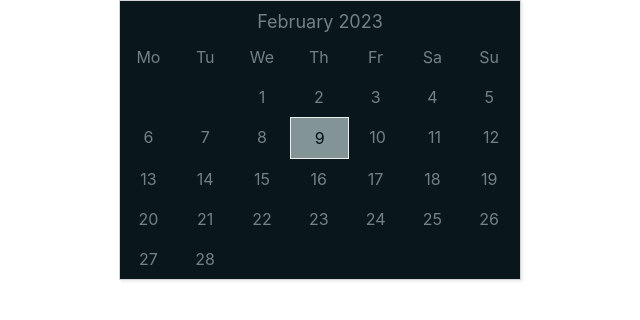
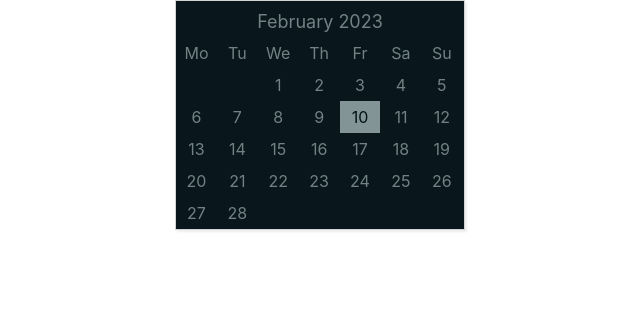
Before and after one commit to avarunraj/reactcalendar, a React (Create React App) app: page / in a window 1280 px wide. Shown: the top 320 px of the page, without its empty margins (320-960 px from the left). Built offline with nearby package versions, Linux system fonts and the light colour scheme.

Commit message:
added date props

```diff
--- a/src/App.tsx
+++ b/src/App.tsx
@@ -1,12 +1,14 @@
 import "./App.css";
 import { Calendar } from "./Components/Calendar";
 
-function App() {
+const App = () => {
+  let tomorrow = new Date();
+  tomorrow.setDate(tomorrow.getDate() + 1);
   return (
     <div className="App">
-      <Calendar />
+      <Calendar date={tomorrow} />
     </div>
   );
-}
+};
 
 export default App;
--- /dev/null
+++ b/src/Common/types.ts
@@ -0,0 +1,7 @@
+export type dayType = {
+  isSelectedDate?: boolean;
+};
+
+export type CalendarPropsTypes = {
+  date: Date;
+};
--- a/src/Components/Calendar.tsx
+++ b/src/Components/Calendar.tsx
@@ -1,13 +1,9 @@
-import { useState, useEffect } from "react";
+import { useState, useEffect, FC } from "react";
 import styled, { css } from "styled-components";
-
-type dayType = {
-  isToday?: boolean;
-  isSelected?: boolean;
-};
+import { CalendarPropsTypes, dayType } from "../Common/types";
 
 const Frame = styled.div`
-  width: 400px;
+  width: 18rem;
   border: 1px solid lightgrey;
   box-shadow: 2px 2px 2px #eee;
   background: #09171d;
@@ -29,27 +25,21 @@ const Body = styled.div`
 
 const Day = styled.div<dayType>`
   width: 14.2%;
-  height: 40px;
+  height: 2rem;
   display: flex;
   align-items: center;
   justify-content: center;
   cursor: pointer;
 
   ${(props: dayType) =>
-    props.isToday &&
-    css`
-      border: 1px solid #eee;
-    `}
-
-  ${(props: dayType) =>
-    props.isSelected &&
+    props.isSelectedDate &&
     css`
       background-color: #839496;
       color: #011216;
     `}
 `;
 
-export const Calendar = () => {
+export const Calendar: FC<CalendarPropsTypes> = ({ date }) => {
   const DAYS = [31, 28, 31, 30, 31, 30, 31, 31, 30, 31, 30, 31];
   const DAYS_LEAP = [31, 29, 31, 30, 31, 30, 31, 31, 30, 31, 30, 31];
   const DAYS_OF_THE_WEEK = ["Mo", "Tu", "We", "Th", "Fr", "Sa", "Su"];
@@ -68,8 +58,6 @@ export const Calendar = () => {
     "December",
   ];
 
-  const today = new Date();
-  const [date, setDate] = useState(today);
   const [day, setDay] = useState(date.getDate());
   const [month, setMonth] = useState(date.getMonth());
   const [year, setYear] = useState(date.getFullYear());
@@ -82,8 +70,8 @@ export const Calendar = () => {
     setStartDay(getStartDayOfMonth(date));
   }, [date]);
 
-  function getStartDayOfMonth(date: Date) {
-    return new Date(date.getFullYear(), date.getMonth(), 1).getDay();
+  function getStartDayOfMonth(dateValue: Date) {
+    return new Date(dateValue.getFullYear(), dateValue.getMonth(), 1).getDay();
   }
 
   function isLeapYear(year: number) {
@@ -110,12 +98,7 @@ export const Calendar = () => {
           .map((_, index) => {
             const dayNumber = index - (startDay - 2);
             return (
-              <Day
-                key={index}
-                isToday={dayNumber === today.getDate()}
-                isSelected={dayNumber === day}
-                onClick={() => setDate(new Date(year, month, dayNumber))}
-              >
+              <Day key={index} isSelectedDate={dayNumber === day}>
                 {dayNumber > 0 ? dayNumber : ""}
               </Day>
             );
```
